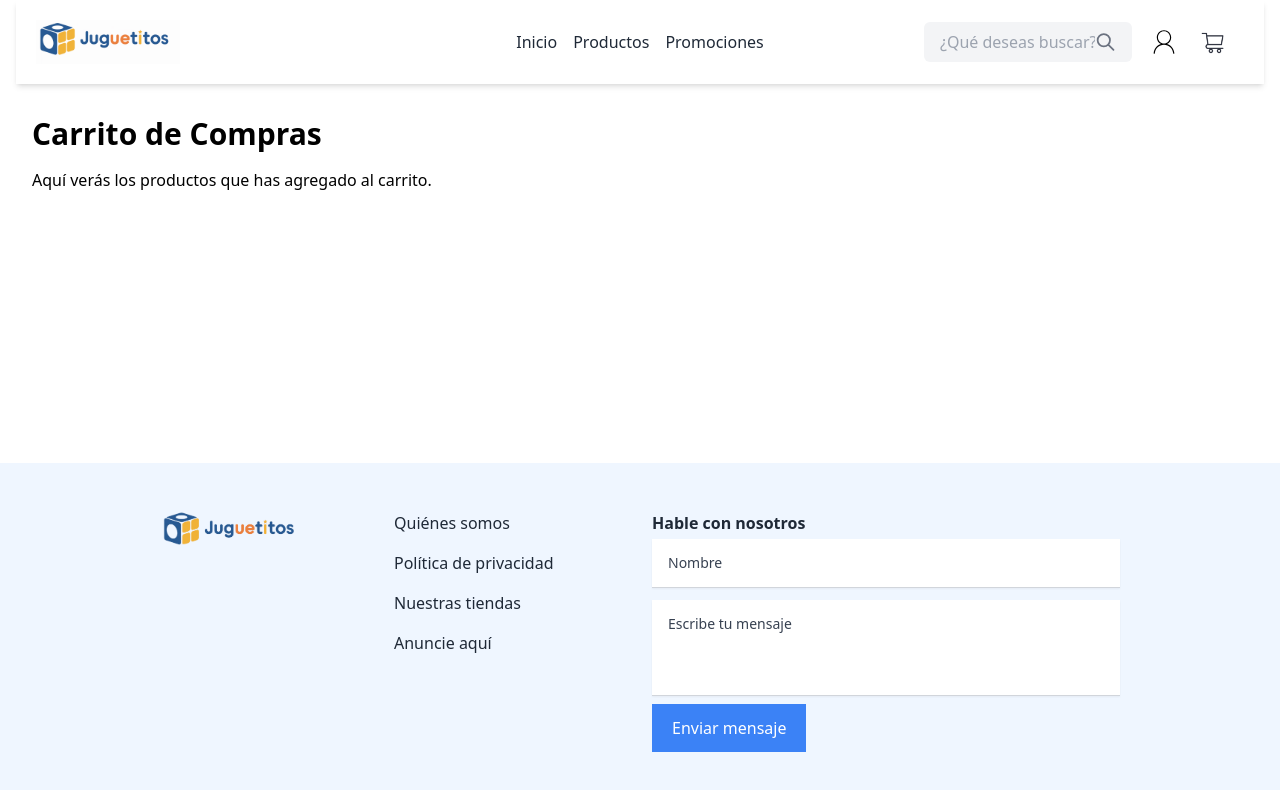
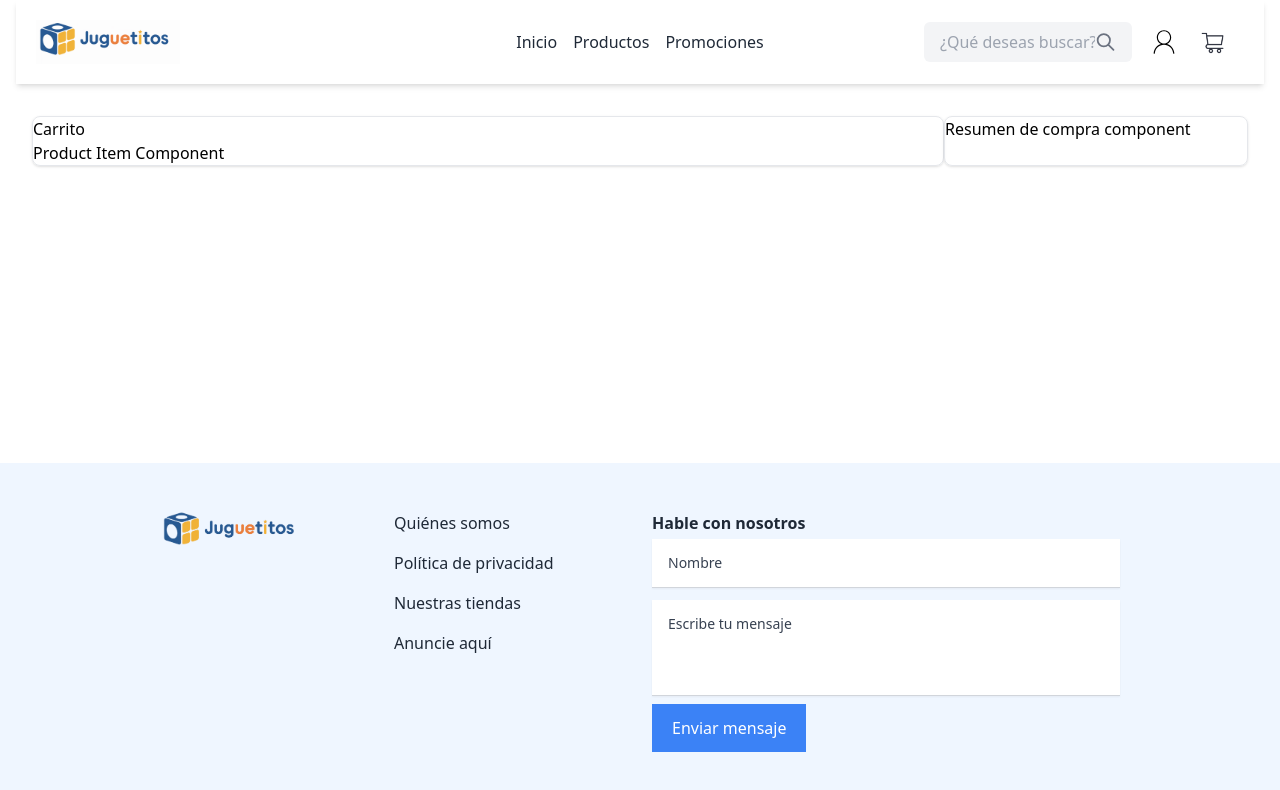
Before and after one commit to francocasa/E-commerce-toy-store, a React (Vite) app: page /cart in a window 1280 px wide. Shown: the top 790 px of the page. Built offline with nearby package versions, Linux system fonts and the light colour scheme.

Commit message:
feat: add cart page basic layout

```diff
--- a/src/pages/CartPage.jsx
+++ b/src/pages/CartPage.jsx
@@ -1,8 +1,17 @@
 function CartPage() {
   return (
     <main className="container mx-auto p-8">
-      <h1 className="text-3xl font-bold mb-4">Carrito de Compras</h1>
-      <p>Aquí verás los productos que has agregado al carrito.</p>
+      <div className="flex">
+        <section className="border rounded-lg shadow w-3/4">
+          <h1>Carrito</h1>
+          <article className="">
+            <p>Product Item Component</p>
+          </article>
+        </section>
+        <aside className="border rounded-lg shadow w-1/4">
+          <p>Resumen de compra component</p>
+        </aside>
+      </div>
     </main>
   );
 }
```
